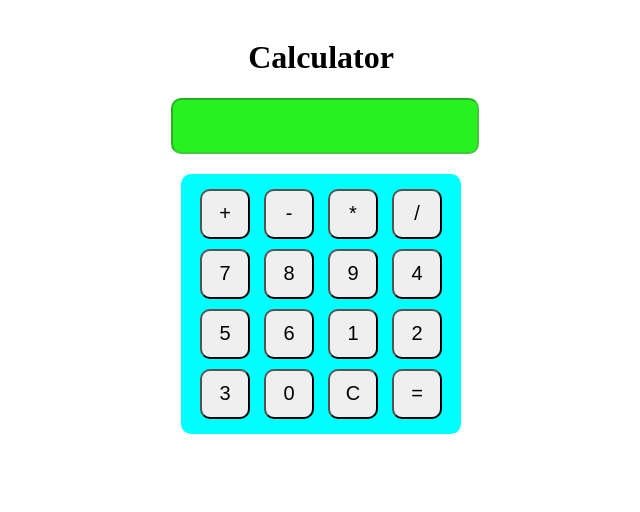
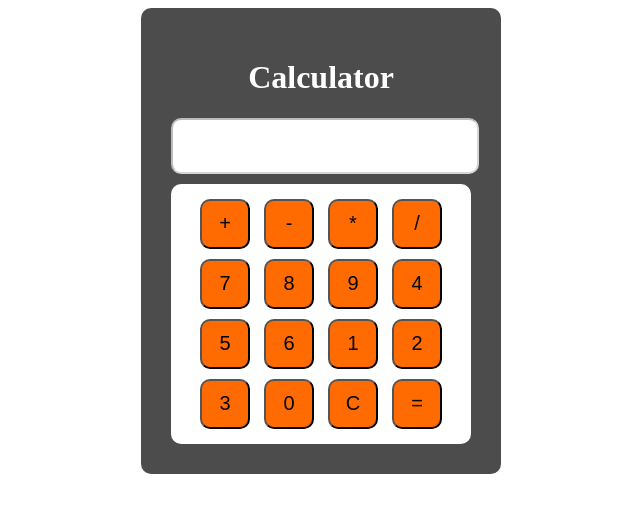
Before and after one commit to sspingale/OIBSIP, a plain HTML site: page Calculator/index.html in a window 1280 px wide. Shown: the whole page, without its empty margins (319-959 px from the left). Drawn offline with Linux system fonts and the light colour scheme.

Commit message:
Readme Updated

```diff
--- a/Calculator/style.css
+++ b/Calculator/style.css
@@ -1,25 +1,30 @@
 .calculator {
     max-width: 300px;
     margin: 0 auto;
-    padding: 10px;
+    padding: 30px;
     text-align: center;
+    background-color: rgba(1,0,1,0.7);
+    border-radius: 10px;
+}
+
+h1{
+    color: white;
 }
 
 #display {
     width: 100%;
     height: 50px;
-    color: white;
-    background-color: rgb(40, 241, 33);
-    margin-bottom: 10px;
+    color: rgb(1,0,1);
+    background-color: white;
     font-size: 20px;
     text-align: right;
     border-radius: 10px;
+    margin-bottom: 10px;
 }
 
 .buttons {
-    background-color: aqua;
+    background-color: white;
     border-radius: 10px;
-    margin: 10px;
     padding: 10px;
 }
 
@@ -29,4 +34,5 @@ button {
     margin: 5px;
     font-size: 20px;
     border-radius: 10px;
+    background-color: rgb(255,107,1);
 }
```
Also changed, not shown: Tribute Page/Tribute_Page.html (+4 -3 lines), 1 other file.
